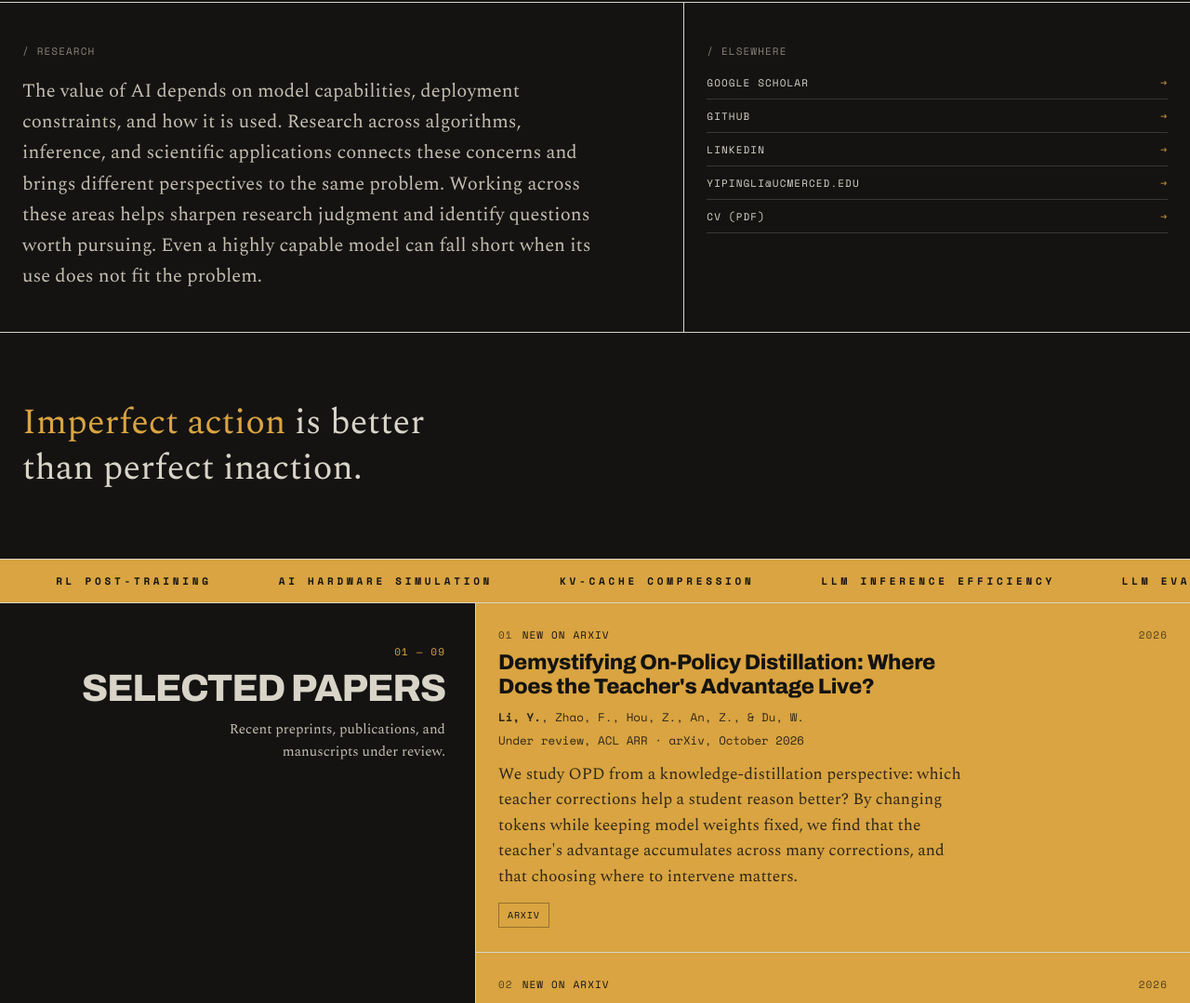
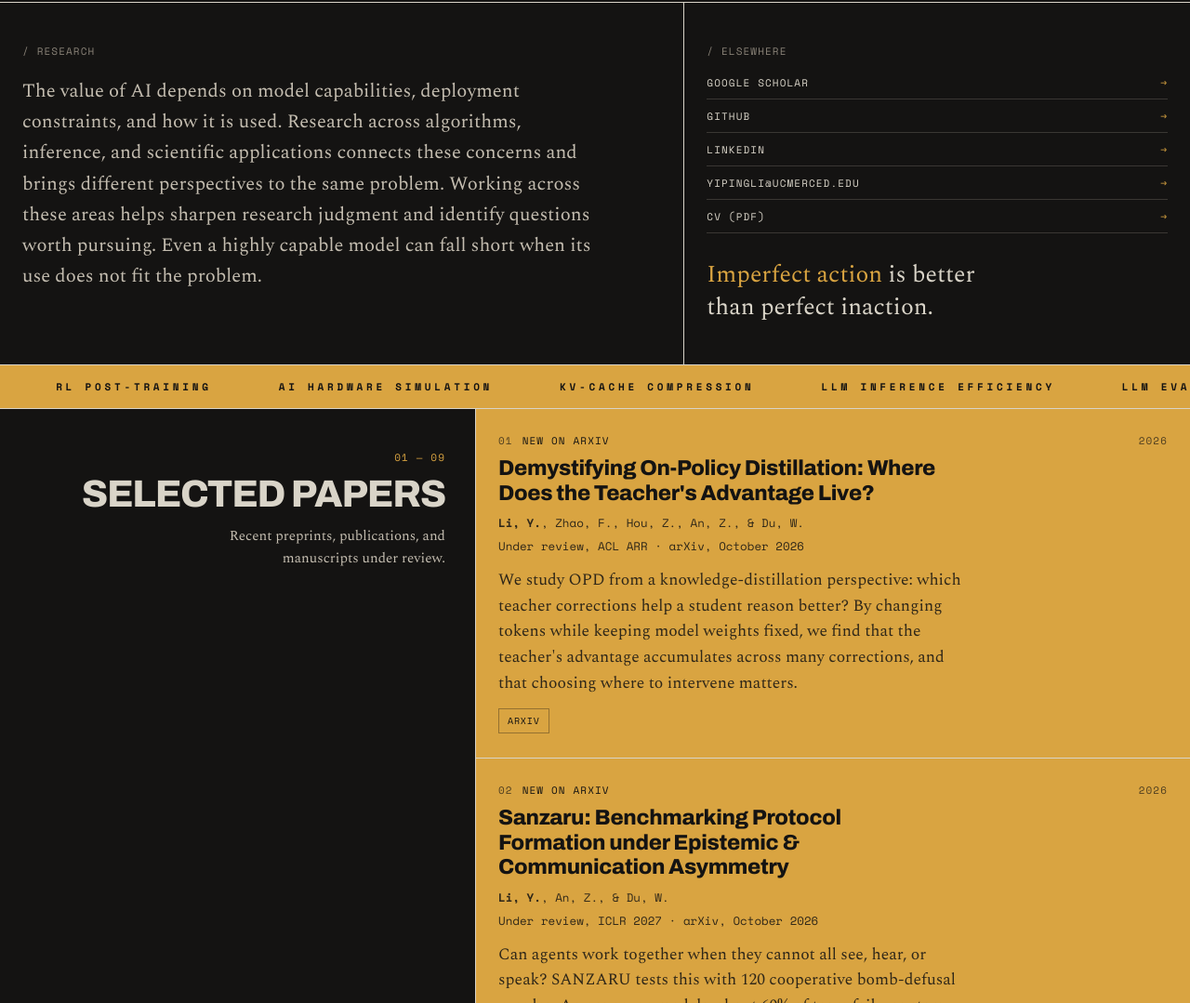
Before and after one commit to markli404/markli404.github.io, a plain HTML site: page index.html in a window 1280 px wide. Shown: the part 798-1877 px from the top of the page at 93% size. Drawn offline with nearby package versions, Linux system fonts and the light colour scheme.

Commit message:
Move motto below Elsewhere links

```diff
--- a/index.html
+++ b/index.html
@@ -121,10 +121,8 @@ ul{padding:0;list-style:none}
   border-bottom:1px solid var(--rule-dim);padding-bottom:9px}
 .links a .go{color:var(--amber)}
 
-.creed{padding-inline:max(24px,calc((100% - var(--maxw))/2));
-  padding-block:clamp(56px,9vh,104px);border-bottom:1px solid var(--bone)}
-.creed p{font-family:var(--serif);font-weight:400;font-size:clamp(26px,3vw,46px);
-  line-height:1.28;color:var(--bone);max-width:30ch;text-wrap:balance}
+.two .creed{margin-top:10px;font-size:clamp(22px,2vw,30px);
+  line-height:1.35;color:var(--bone);max-width:30ch;text-wrap:balance}
 .creed em{font-style:normal;color:var(--amber)}
 
 /* ---- marquee band ---------------------------------------------------- */
@@ -317,11 +315,8 @@ ul{padding:0;list-style:none}
         <a class="rv" style="--i:4" href="mailto:yipingli@ucmerced.edu"><span>YIPINGLI@UCMERCED.EDU</span><span class="go">&rarr;</span></a>
         <a class="rv" style="--i:5" href="cv.pdf"><span>CV (PDF)</span><span class="go">&rarr;</span></a>
       </div>
+      <p class="creed rv" style="--i:6"><em>Imperfect action</em> is better than perfect inaction.</p>
     </div>
-  </section>
-
-  <section class="creed">
-    <p class="rv"><em>Imperfect action</em> is better than perfect inaction.</p>
   </section>
 
   <div class="band" aria-hidden="true">
```
